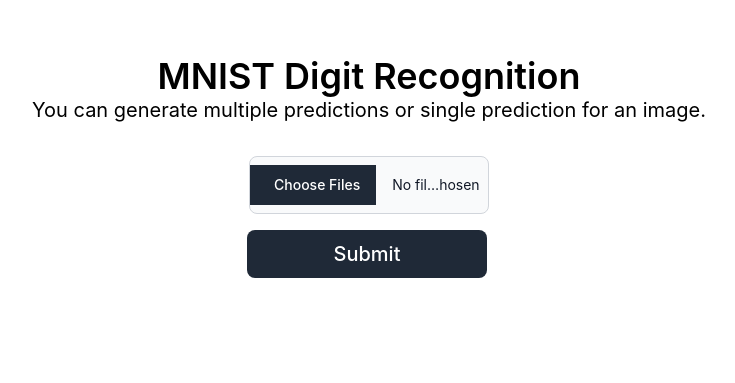
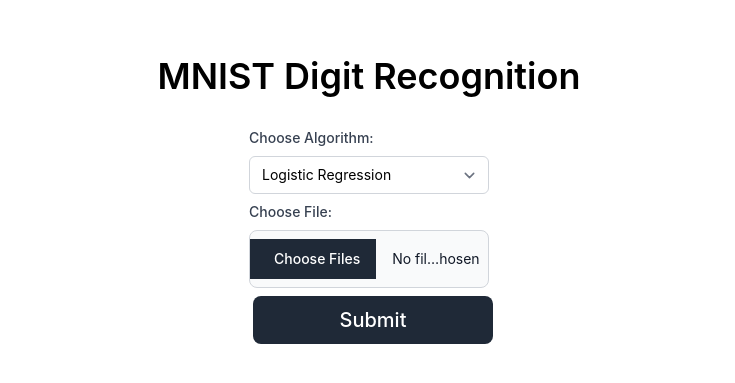
Before and after one commit to Shawshank-dulal/Digit_Recognition, a Django app: page / in a window 1280 px wide. Shown: the part 56-439 px from the top of the page, without its empty margins (271-1006 px from the left). Run offline with Django 4.2, Linux system fonts and the light colour scheme; some libraries are stand-ins or nearby versions.

Commit message:
[addition]: added dropdown in main.html, small change in getBestPrediction view to handle post request

```diff
--- a/Digit_Recognition/views.py
+++ b/Digit_Recognition/views.py
@@ -4,12 +4,20 @@ from django.shortcuts import render
 def load_model(model):
     load(model)
 
-
 def getHome(request):
     return render(request,'main.html')
 
 def getBestPrediction(request):
-    return render(request,'main.html')
+    # return render(request,'main.html')
+    if request.method == "POST":
+        algorithm = request.POST.get('algorithm')
+        image = request.FILES.get('image')
+        print(algorithm)
+        prediction = load_model(algorithm).predict(image) # make necessary change in this view
+        return render(request,'main.html',{'prediction':prediction})
+    else:
+        return render(request,'main.html')
+
 
 def getAllPredictions(request):
     pass
--- a/templates/main.html
+++ b/templates/main.html
@@ -4,14 +4,24 @@
 <main>
     <div class="container">
         <h1 class="text-center text-4xl font-semibold mt-6">MNIST Digit Recognition</h1>
-        <p class="text-center text-xl">You can generate multiple predictions or single prediction for an image.</p>
         <div class="mx-auto space-y-6 mt-8">
             <form action="/search" method="POST" enctype="multipart/form-data">
                 {% csrf_token %}
-                <div class="wrapper w-60 mx-auto">
-                    <input multiple class="block w-full text-sm text-gray-900 border border-gray-300 rounded-lg cursor-pointer bg-gray-50 dark:text-gray-400 focus:outline-none dark:bg-gray-700 dark:border-gray-600 dark:placeholder-gray-400" id="file_input" name="image" type="file">
+                <div class="mx-auto w-60 space-y-2">
+                    <label for="algorithm" class="block text-sm font-medium text-gray-700">Choose Algorithm:</label>
+                    <select id="algorithm" name="algorithm" class="block w-full py-2 pl-3 pr-10 text-base border-gray-300 focus:outline-none focus:ring-2 focus:ring-gray-500 focus:border-gray-500 sm:text-sm rounded-md">
+                        <option value="logistic_regression">Logistic Regression</option>
+                        <option value="knn">KNN</option>
+                        <option value="knn_hyper">KNN with Hyperparameter Tuning</option>
+                        <option value="decision_trees">Decision Trees</option>
+                        <option value="svm">SVM</option>
+                    </select>
+                    <label for="file_input" class="block text-sm font-medium text-gray-700">Choose File:</label>
+                    <div class="wrapper w-60 mx-auto">
+                        <input multiple class="block w-full text-sm text-gray-900 border border-gray-300 rounded-lg cursor-pointer bg-gray-50 dark:text-gray-400 focus:outline-none dark:bg-gray-700 dark:border-gray-600 dark:placeholder-gray-400" id="file_input" name="image" type="file">
+                    </div>
+                    <button type="submit" class="w-60 h-18 text-xl text-white bg-gray-800 hover:bg-gray-900 focus:outline-none focus:ring-4 focus:ring-gray-300 font-medium rounded-lg text-sm px-5 py-2.5 mr-2 mx-1 mb-2 dark:bg-gray-800 dark:hover:bg-gray-700 dark:focus:ring-gray-700 dark:border-gray-700">Submit</button>
                 </div>
-                <button type="submit" class="w-60 h-18 text-xl text-white bg-gray-800 hover:bg-gray-900 focus:outline-none focus:ring-4 focus:ring-gray-300 font-medium rounded-lg text-sm px-5 py-2.5 mr-2 mx-1 mb-2 dark:bg-gray-800 dark:hover:bg-gray-700 dark:focus:ring-gray-700 dark:border-gray-700">Submit</button>
             </form>
             {% if prediction %}
             <div class="mt-8">
```
Also changed, not shown: db.sqlite3.
